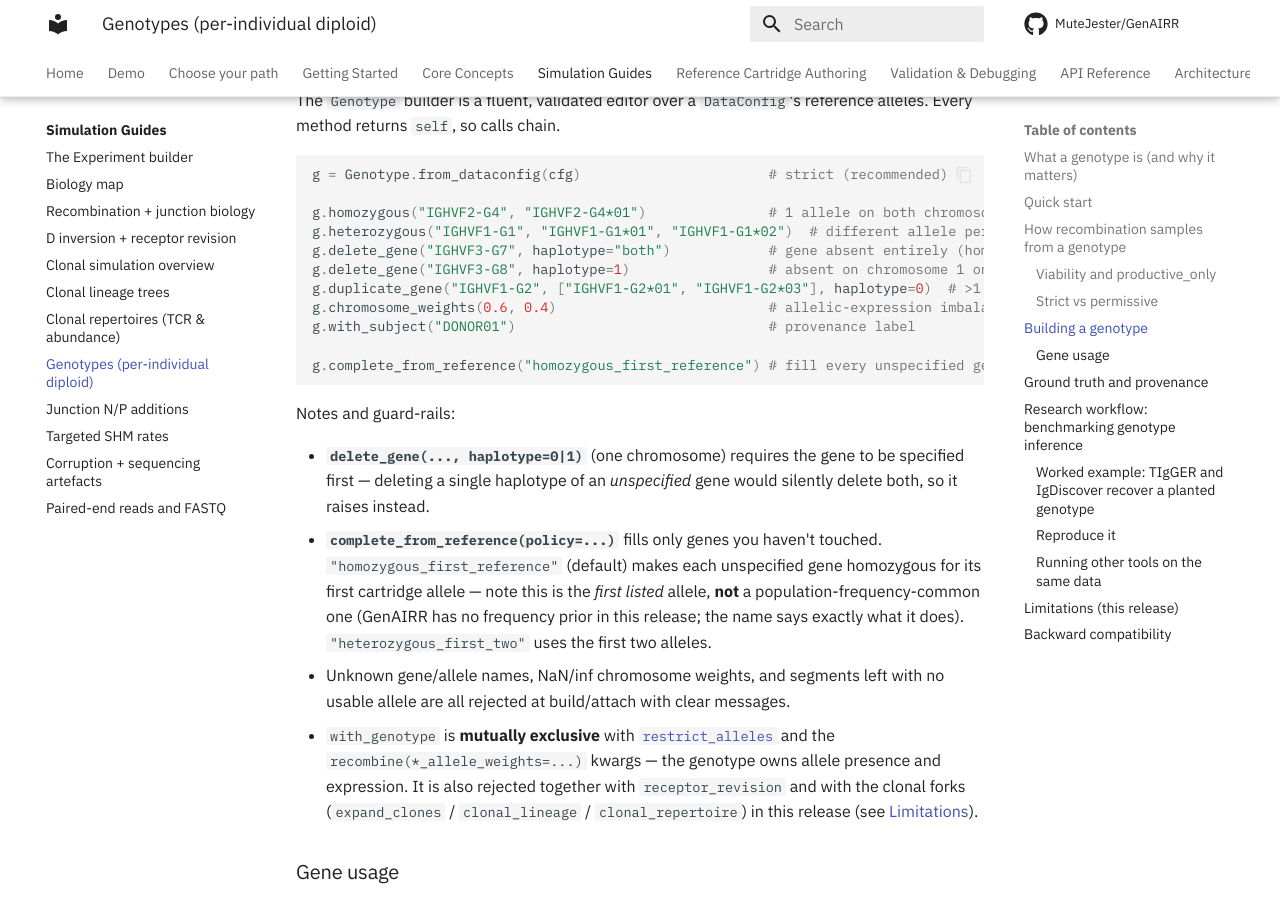
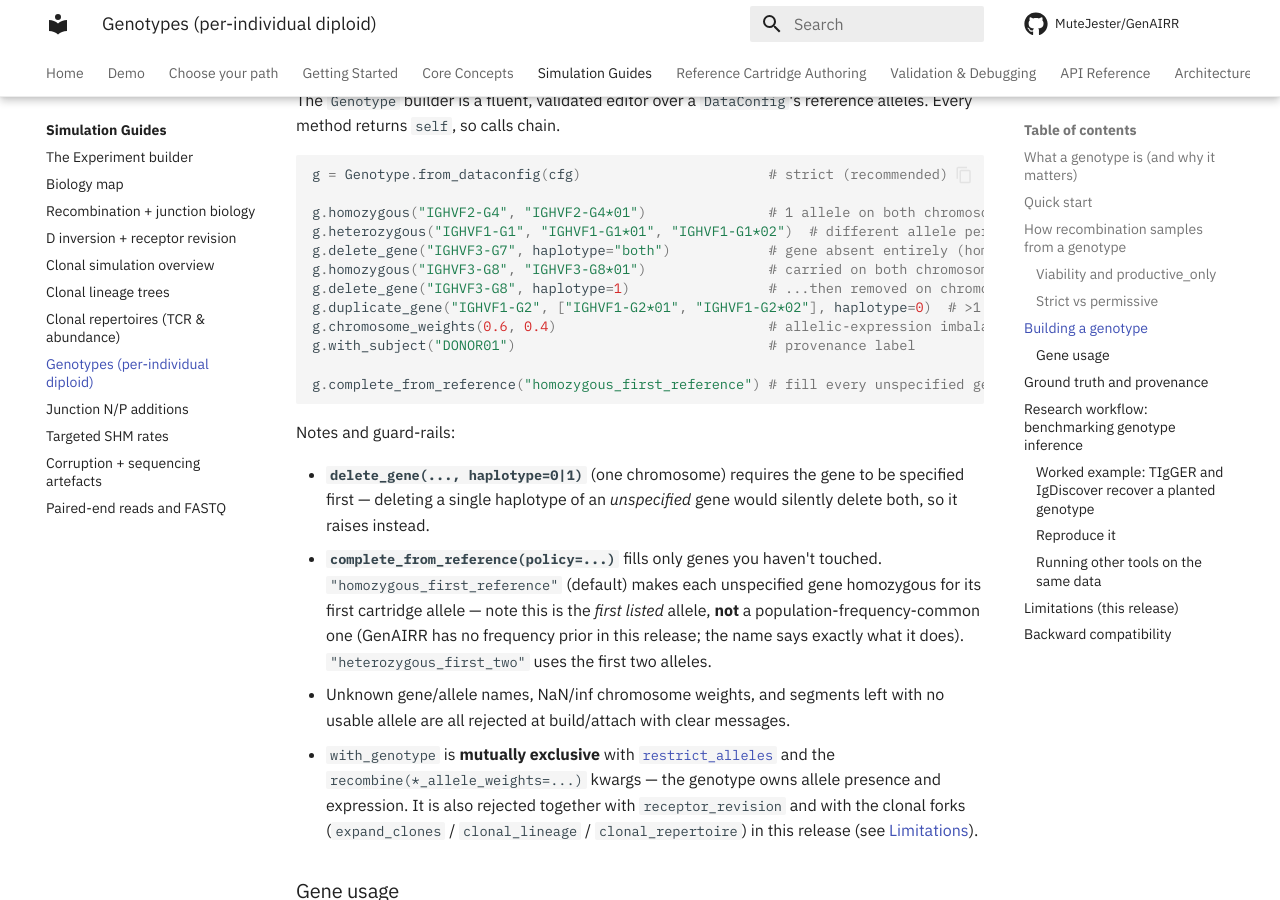
Before and after one commit to MuteJester/GenAIRR, an MkDocs documentation site: the page built from site_docs/guides/genotype.md, in a window 1280 px wide and 900 px high, scrolled down 2952 px. Built offline with MkDocs 1.6.1 and Material for MkDocs 9.7.7, drawn with Linux system fonts in a browser that asks for light colours; comment, search, counter and statistics services are not loaded.

Commit message:
docs(genotype): fix builder example — specify gene before one-haplotype deletion; valid duplicate alleles
Caught by executing the guide's Python blocks against the live API: the builder
snippet called delete_gene(haplotype=1) on an unspecified gene (now a guarded
error) and used a non-existent allele in duplicate_gene. All 4 Python examples
now run cleanly.

```diff
--- a/site_docs/guides/genotype.md
+++ b/site_docs/guides/genotype.md
@@ -127,8 +127,9 @@ g = Genotype.from_dataconfig(cfg)                       # strict (recommended)
 g.homozygous("IGHVF2-G4", "IGHVF2-G4*01")               # 1 allele on both chromosomes
 g.heterozygous("IGHVF1-G1", "IGHVF1-G1*01", "IGHVF1-G1*02")  # different allele per chromosome
 g.delete_gene("IGHVF3-G7", haplotype="both")            # gene absent entirely (homozygous deletion)
-g.delete_gene("IGHVF3-G8", haplotype=1)                 # absent on chromosome 1 only (hemizygous)
-g.duplicate_gene("IGHVF1-G2", ["IGHVF1-G2*01", "IGHVF1-G2*03"], haplotype=0)  # >1 copy on one chromosome
+g.homozygous("IGHVF3-G8", "IGHVF3-G8*01")               # carried on both chromosomes...
+g.delete_gene("IGHVF3-G8", haplotype=1)                 # ...then removed on chromosome 1 (hemizygous)
+g.duplicate_gene("IGHVF1-G2", ["IGHVF1-G2*01", "IGHVF1-G2*02"], haplotype=0)  # >1 copy on one chromosome
 g.chromosome_weights(0.6, 0.4)                          # allelic-expression imbalance
 g.with_subject("DONOR01")                               # provenance label
 
```
